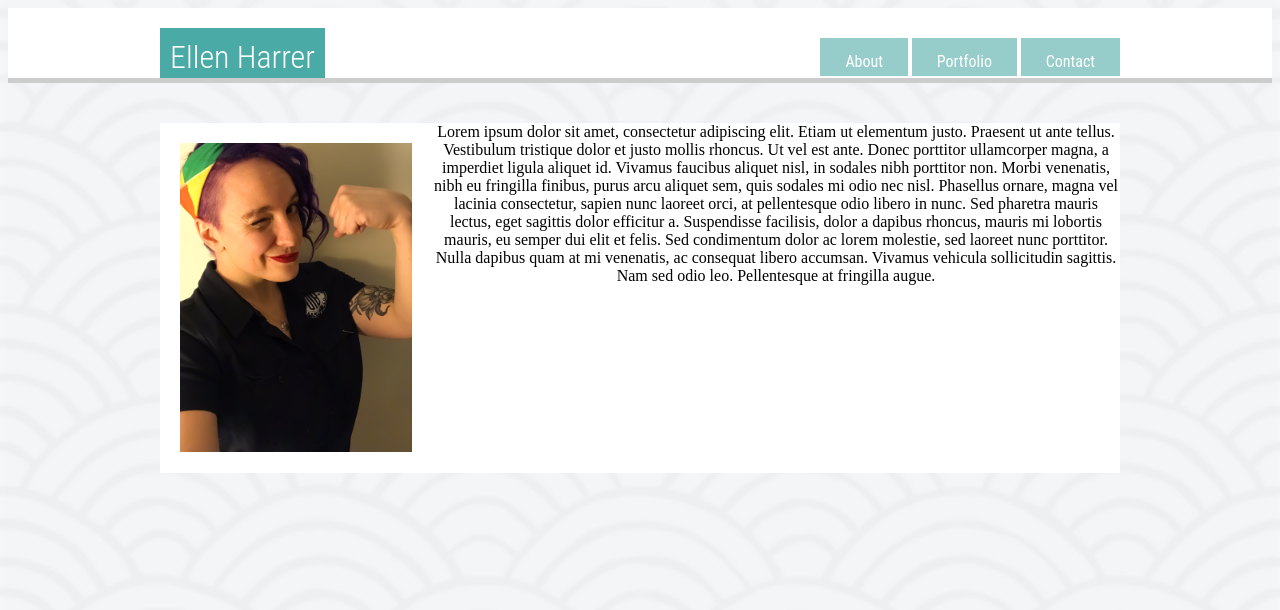
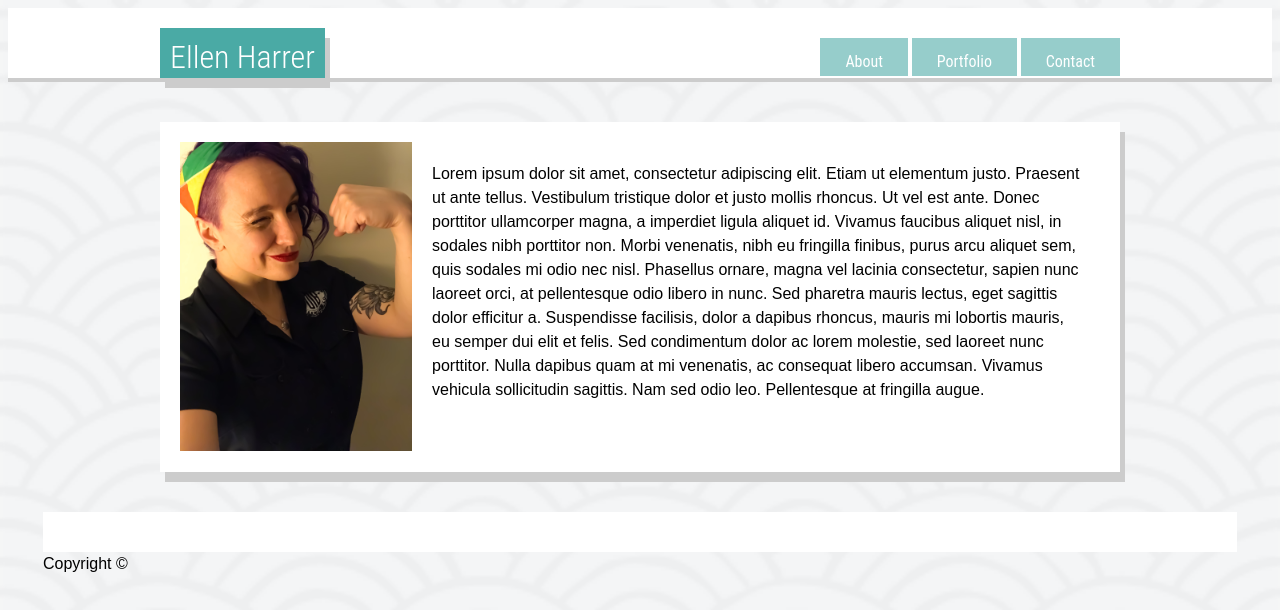
Before and after one commit to elletiburon/Basic-Portfolio, a plain HTML site: page index.html in a window 1280 px wide. Drawn offline with Linux system fonts and the light colour scheme; files whose address does not match are found by name.

Commit message:
commit three section styled

```diff
--- a/assets/css/style.css
+++ b/assets/css/style.css
@@ -7,7 +7,7 @@ header {
     background-color: white;
     width: 100%;
     height: 50px;
-    border-bottom: 5px #cccccc solid;
+    border-bottom: 4px #cccccc solid;
     border-top: 20px white solid;
 }
 
@@ -33,6 +33,7 @@ header h1 {
     font-family: 'Roboto Condensed', sans-serif;
     font-weight: lighter;
     color: white;
+    box-shadow: 5px 10px #cccccc;
 }
 
 nav {
@@ -64,6 +65,7 @@ section {
     height: 350px;
     padding: 20px auto;
     margin: 40px auto;
+    box-shadow: 5px 10px #cccccc;
 }
 
 #profile-image {
@@ -77,7 +79,12 @@ section {
 }
 
 p {
-    text-align: center;
-    padding: 40px auto;
+    font-family: 'Arial', 'Helvetica Neue', Helvetica, sans-serif;
+    text-align: left;
+    line-height: 150%;
+    margin: 35px;
+    border-top: 40px solid white;
+
+
 
 }
--- a/index.html
+++ b/index.html
@@ -27,8 +27,11 @@
 
     <section>
 
-        <img id="profile-image" src="/Users/ellenharrer/Documents/GitHub/Basic-Portfolio/assets/images/profileimage.JPEG">
-        <p>Lorem ipsum dolor sit amet, consectetur adipiscing elit. Etiam ut elementum justo. Praesent ut ante tellus.
+        <img id="profile-image"
+            src="/Users/ellenharrer/Documents/GitHub/Basic-Portfolio/assets/images/profileimage.JPEG">
+
+        <p>
+            Lorem ipsum dolor sit amet, consectetur adipiscing elit. Etiam ut elementum justo. Praesent ut ante tellus.
             Vestibulum tristique dolor et justo mollis rhoncus. Ut vel est ante. Donec porttitor ullamcorper magna, a
             imperdiet ligula aliquet id. Vivamus faucibus aliquet nisl, in sodales nibh porttitor non. Morbi venenatis,
             nibh eu fringilla finibus, purus arcu aliquet sem, quis sodales mi odio nec nisl. Phasellus ornare, magna
@@ -36,11 +39,14 @@
             lectus, eget sagittis dolor efficitur a. Suspendisse facilisis, dolor a dapibus rhoncus, mauris mi lobortis
             mauris, eu semper dui elit et felis. Sed condimentum dolor ac lorem molestie, sed laoreet nunc porttitor.
             Nulla dapibus quam at mi venenatis, ac consequat libero accumsan. Vivamus vehicula sollicitudin sagittis.
-            Nam sed odio leo. Pellentesque at fringilla augue.</p>
-
+            Nam sed odio leo. Pellentesque at fringilla augue.
+        </p>
 
     </section>
 
+<footer>
+    <p>Copyright &#169;</p>
+</footer>
 
 </body>
 
```
